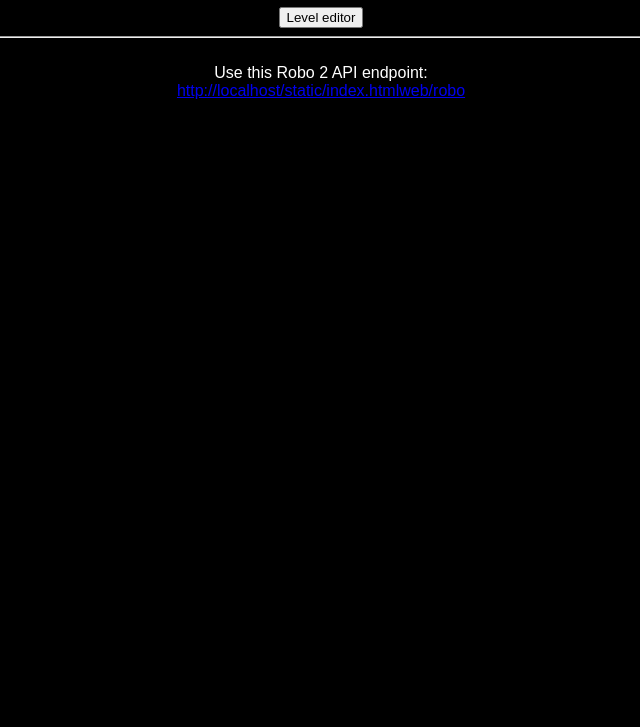
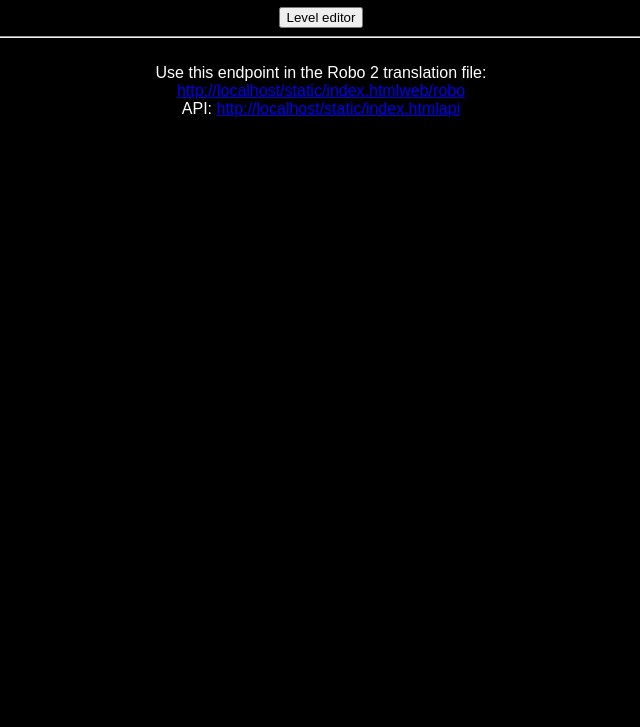
Before and after one commit to griffi-gh/robo2-web, a website: page static/index.html in a window 1280 px wide. Shown: the part 73-800 px from the top of the page, without its empty margins (319-959 px from the left). Drawn offline with Linux system fonts and the light colour scheme.

Commit message:
Update stuff

```diff
--- a/static/index.html
+++ b/static/index.html
@@ -7,7 +7,11 @@
   <title>robo2-web</title>
   <script>
     document.addEventListener("DOMContentLoaded", () => {
-      document.getElementById("url").textContent = window.location.href
+      Array.from(
+        document.getElementsByClassName("url")
+      ).forEach(v => {
+        v.textContent = window.location.href
+      });
     });
   </script>
   <style>
@@ -29,9 +33,13 @@
     </button>
   </a>
   <br><hr><br>
-  Use this Robo 2 API endpoint:<br>
+  Use this endpoint in the Robo 2 translation file:<br>
   <a href="/web/robo">
-    <span id="url">/</span>web/robo
+    <span class="url">/</span>web/robo
+  </a>
+  <br>
+  API: <a href="/api">
+    <span class="url">/</span>api
   </a>
 </body>
 </html>
```
